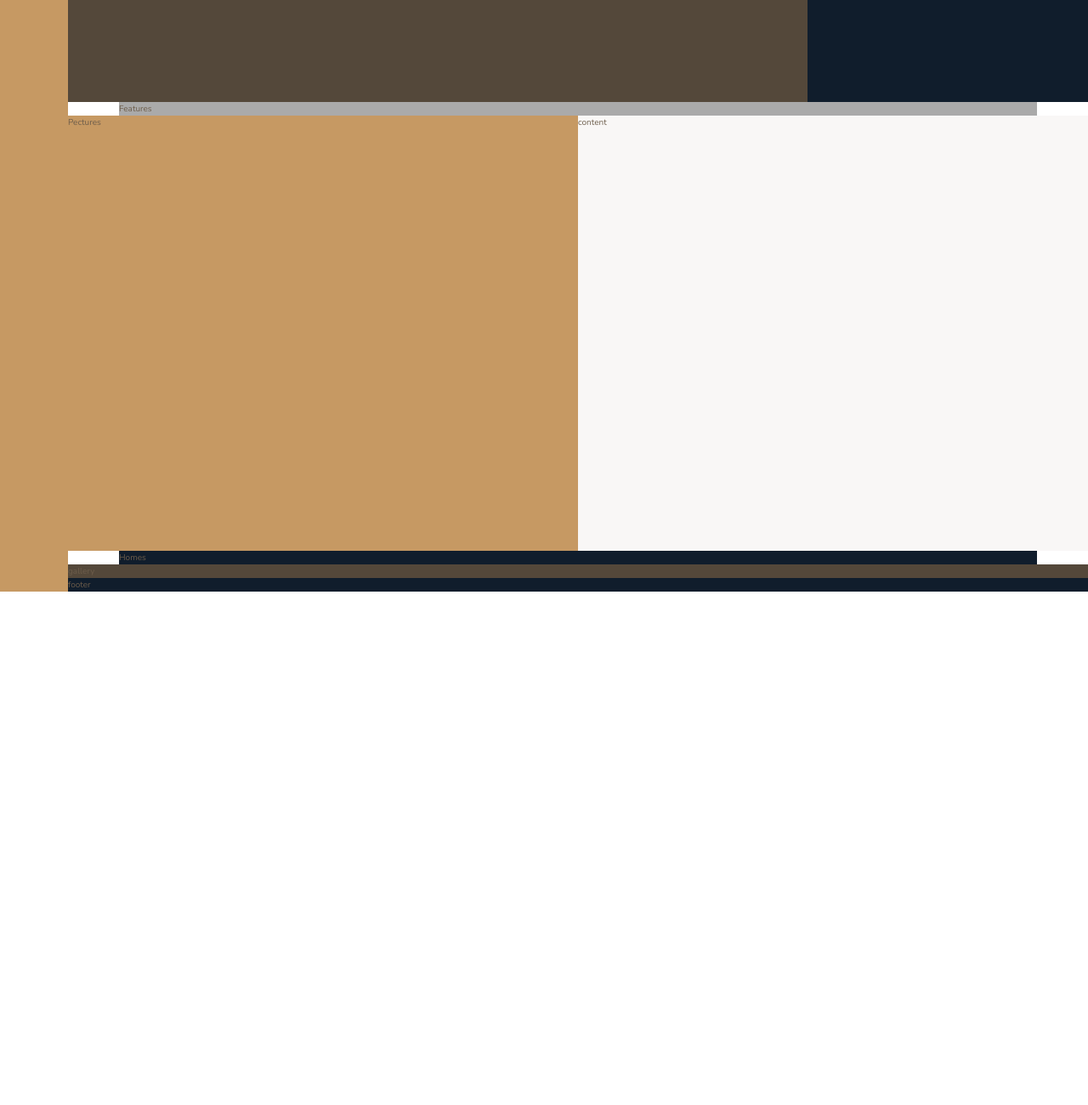
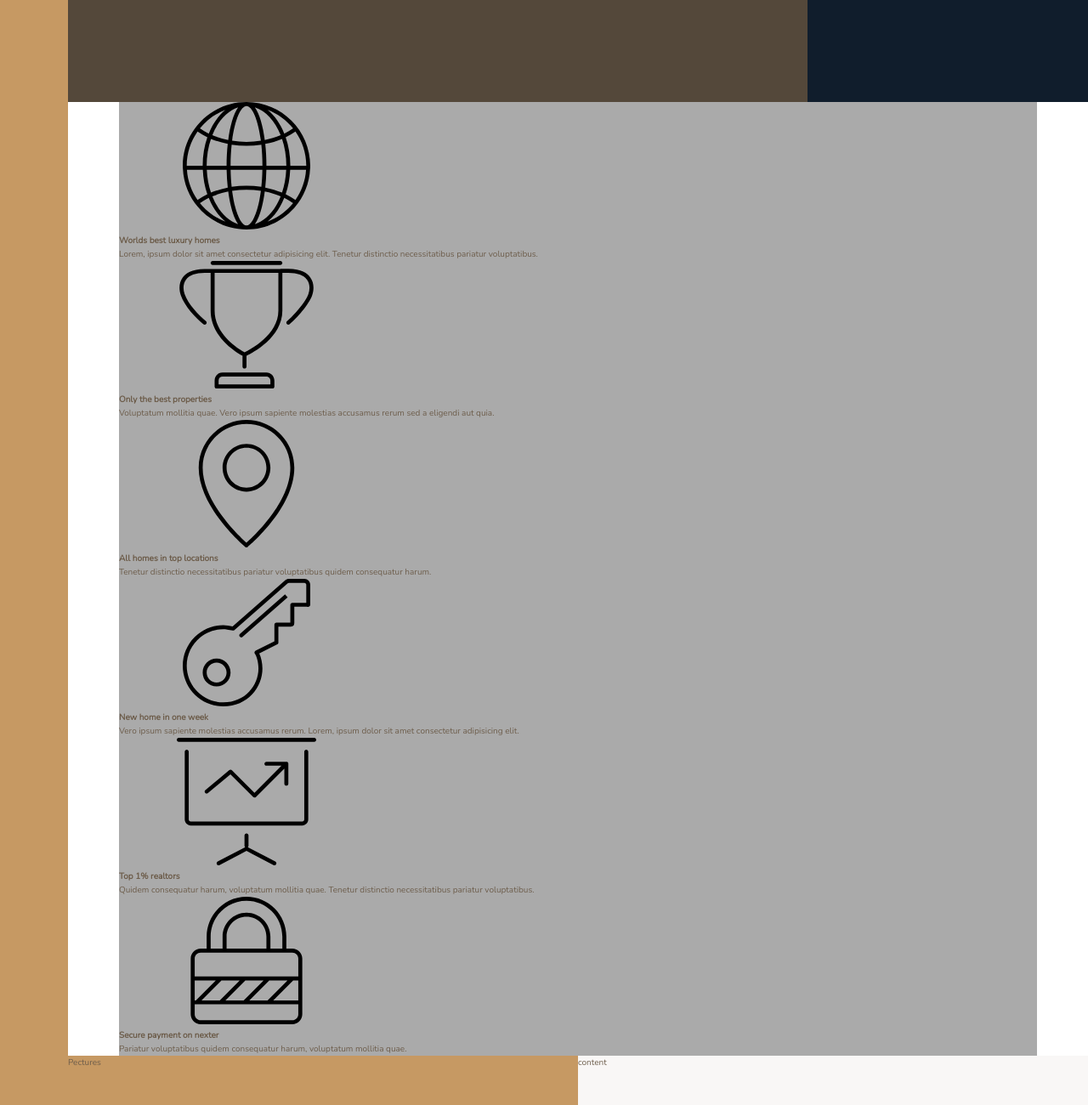
Before and after one commit to fathyElgazar/CSS-Projects, a website: page Nexter/index.html in a window 1280 px wide. Shown: the part 520-1820 px from the top of the page at 85% size. Before the commit the page ends 1216 px from the top, so only its background shows below. Drawn offline with nearby package versions, Linux system fonts and the light colour scheme; files that its build step writes are made by us from their sources.

Commit message:
Build the feature section

```diff
--- a/Nexter/index.html
+++ b/Nexter/index.html
@@ -21,7 +21,68 @@
 
     <div class="realtors">The realtors</div>
 
-    <section class="features">Features</section>
+    <section class="features">
+      <div class="feature">
+        <svg class="feature__icon">
+          <use xlink:href="img/sprite.svg#icon-global"></use>
+        </svg>
+        <h4 class="heading-4 heading-4--dark">Worlds best luxury homes</h4>
+        <p class="feature__text">
+          Lorem, ipsum dolor sit amet consectetur adipisicing elit. Tenetur
+          distinctio necessitatibus pariatur voluptatibus.
+        </p>
+      </div>
+      <div class="feature">
+        <svg class="feature__icon">
+          <use xlink:href="img/sprite.svg#icon-trophy"></use>
+        </svg>
+        <h4 class="heading-4 heading-4--dark">Only the best properties</h4>
+        <p class="feature__text">
+          Voluptatum mollitia quae. Vero ipsum sapiente molestias accusamus
+          rerum sed a eligendi aut quia.
+        </p>
+      </div>
+      <div class="feature">
+        <svg class="feature__icon">
+          <use xlink:href="img/sprite.svg#icon-map-pin"></use>
+        </svg>
+        <h4 class="heading-4 heading-4--dark">All homes in top locations</h4>
+        <p class="feature__text">
+          Tenetur distinctio necessitatibus pariatur voluptatibus quidem
+          consequatur harum.
+        </p>
+      </div>
+      <div class="feature">
+        <svg class="feature__icon">
+          <use xlink:href="img/sprite.svg#icon-key"></use>
+        </svg>
+        <h4 class="heading-4 heading-4--dark">New home in one week</h4>
+        <p class="feature__text">
+          Vero ipsum sapiente molestias accusamus rerum. Lorem, ipsum dolor sit
+          amet consectetur adipisicing elit.
+        </p>
+      </div>
+      <div class="feature">
+        <svg class="feature__icon">
+          <use xlink:href="img/sprite.svg#icon-presentation"></use>
+        </svg>
+        <h4 class="heading-4 heading-4--dark">Top 1% realtors</h4>
+        <p class="feature__text">
+          Quidem consequatur harum, voluptatum mollitia quae. Tenetur distinctio
+          necessitatibus pariatur voluptatibus.
+        </p>
+      </div>
+      <div class="feature">
+        <svg class="feature__icon">
+          <use xlink:href="img/sprite.svg#icon-lock"></use>
+        </svg>
+        <h4 class="heading-4 heading-4--dark">Secure payment on nexter</h4>
+        <p class="feature__text">
+          Pariatur voluptatibus quidem consequatur harum, voluptatum mollitia
+          quae.
+        </p>
+      </div>
+    </section>
 
     <div class="story__pictures">Pectures</div>
 
```
